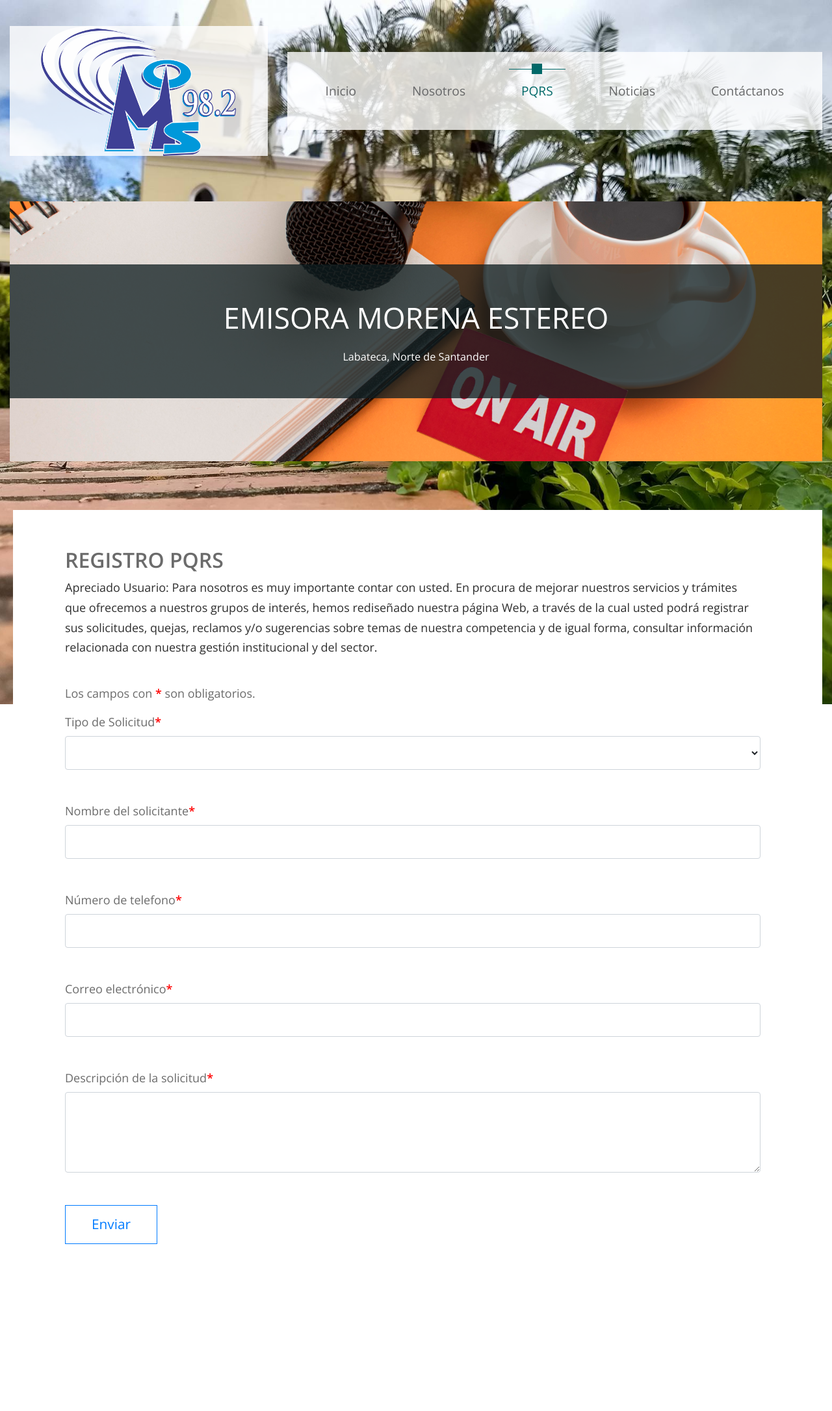
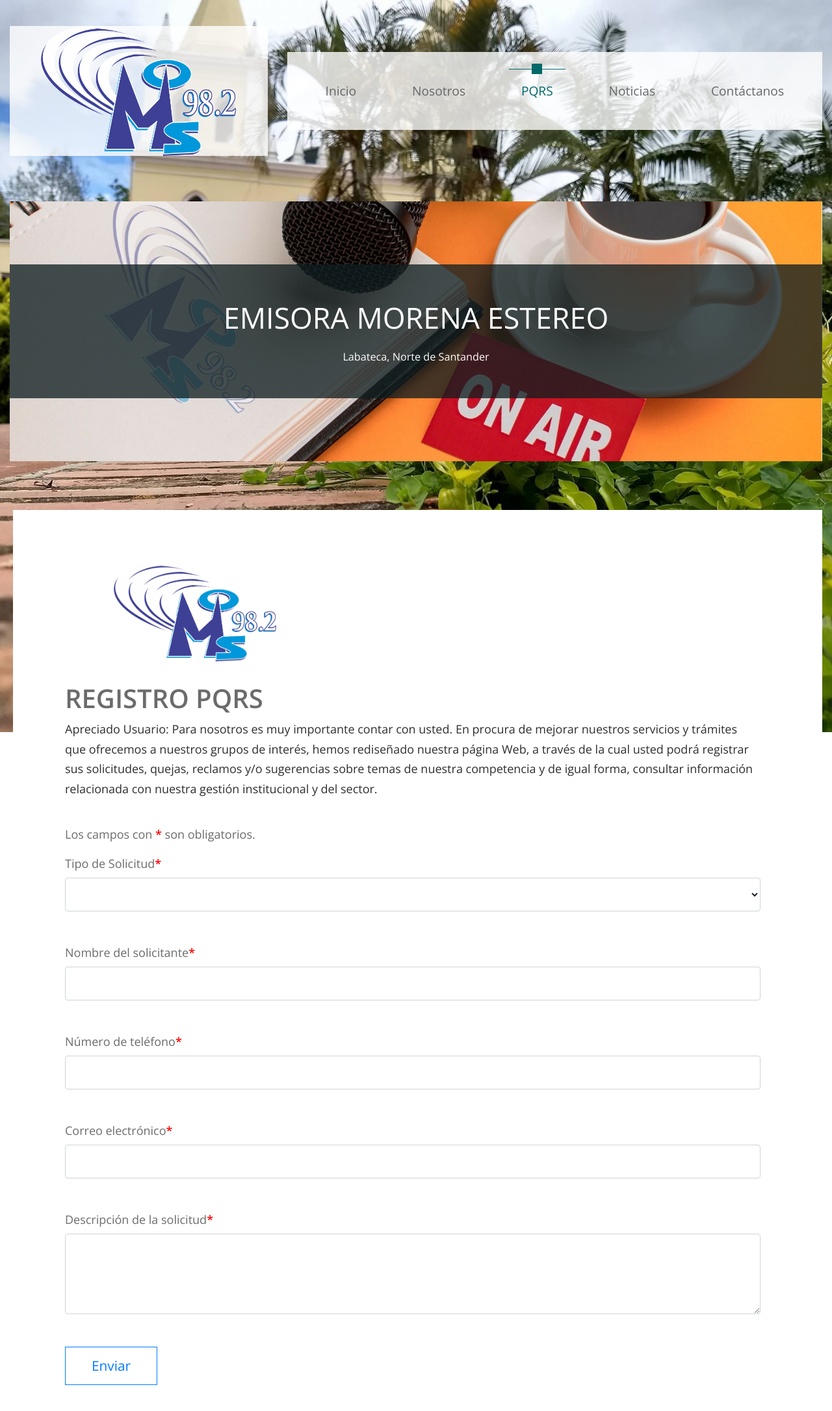
Before and after one commit to edyson10/emisora_morena, a PHP site: page /PQRS in a window 1280 px wide. Shown: the top 2172 px of the page at 65% size. Before the commit the page ends 1915 px from the top, so only its background shows below. Run offline with PHP 8.4, Linux system fonts and the light colour scheme; the visitor is signed in with stand-in values (Sample User, id 1); some libraries are stand-ins or nearby versions.

Commit message:
Modificación de algunas fotos

```diff
--- a/view/modulos/menu.php
+++ b/view/modulos/menu.php
@@ -1,7 +1,7 @@
 <div class="col-lg-8 col-1">
     <div class="tm-nav">
-        <nav class="navbar navbar-expand-lg navbar-light tm-bg-white-transparent tm-navbar">
-            <button class="navbar-toggler" type="button" data-toggle="collapse" data-target="#navbarNav" aria-controls="navbarNav" aria-expanded="false" aria-label="Toggle navigation">
+        <nav class="navbar navbar-expand-lg navbar-light tm-bg-white-transparent tm-navbar ">
+            <button class="navbar-toggler " type="button" data-toggle="collapse" data-target="#navbarNav" aria-controls="navbarNav" aria-expanded="false" aria-label="Toggle navigation">
                 <span class="navbar-toggler-icon"></span>
             </button>
             <div class="collapse navbar-collapse" id="navbarNav">
--- a/view/modulos/navegacion/Inicio.php
+++ b/view/modulos/navegacion/Inicio.php
@@ -11,7 +11,7 @@
             </div>
             <section class="row" id="tmServices">
                 <div class="col-12">
-                    <div class="parallax-window tm-services-parallax-header tm-testimonials-parallax-header" data-parallax="scroll" data-z-index="101" data-image-src="view/presentacion/img/11.jpg">
+                    <div class="parallax-window tm-services-parallax-header tm-testimonials-parallax-header" data-parallax="scroll" data-z-index="101" data-image-src="view/presentacion/img/24.jpg">
                         <div class="tm-bg-black-transparent text-center tm-services-header tm-testimonials-header">
                             <h2 class="text-uppercase tm-services-page-title tm-testimonials-page-title">EMISORA MORENA ESTEREO </h2>
                             <p class="tm-services-description mb-0 small">
--- a/view/modulos/navegacion/Nosotros.php
+++ b/view/modulos/navegacion/Nosotros.php
@@ -12,7 +12,7 @@
 
       <section class="row" id="tmServices" >
         <div class="col-12">
-           <div class="parallax-window tm-services-parallax-header tm-testimonials-parallax-header" data-parallax="scroll" data-z-index="101" data-image-src="view/presentacion/img/12.jpg">
+           <div class="parallax-window tm-services-parallax-header tm-testimonials-parallax-header" data-parallax="scroll" data-z-index="101" data-image-src="view/presentacion/img/11.jpg">
               <div class="tm-bg-black-transparent text-center tm-services-header tm-testimonials-header">
                   <h2 class="text-uppercase tm-services-page-title tm-testimonials-page-title">EMISORA MORENA ESTEREO</h2>
                   <p class="tm-services-description mb-0 small">Labateca, Norte de Santander</p>
--- a/view/modulos/navegacion/Noticias.php
+++ b/view/modulos/navegacion/Noticias.php
@@ -13,10 +13,10 @@
       <!-- Testimonials header -->
       <section class="row" id="tmServices">
         <div class="col-12">
-          <div class="parallax-window tm-services-parallax-header tm-testimonials-parallax-header" data-parallax="scroll" data-z-index="101" data-image-src="view/presentacion/img/ice-mountain.jpg">
+          <div class="parallax-window tm-services-parallax-header tm-testimonials-parallax-header" data-parallax="scroll" data-z-index="101" data-image-src="view/presentacion/img/13.jpg">
 
             <div class="tm-bg-black-transparent text-center tm-services-header tm-testimonials-header">
-              <h2 class="text-uppercase tm-services-page-title tm-testimonials-page-title">Testimonials</h2>
+              <h2 class="text-uppercase tm-services-page-title tm-testimonials-page-title">NOTICIAS</h2>
               <p class="tm-services-description mb-0 small">
                 Parallax movement background page ice mountain for testimonials.
               </p>
--- a/view/modulos/navegacion/PQRS.php
+++ b/view/modulos/navegacion/PQRS.php
@@ -13,7 +13,7 @@
       <!-- Services header -->
       <section class="row" id="tmServices">
         <div class="col-12">
-            <div class="parallax-window tm-services-parallax-header tm-testimonials-parallax-header" data-parallax="scroll" data-z-index="101" data-image-src="view/presentacion/img/14.jpg">
+            <div class="parallax-window tm-services-parallax-header tm-testimonials-parallax-header" data-parallax="scroll" data-z-index="101" data-image-src="view/presentacion/img/23.jpg">
               <div class="tm-bg-black-transparent text-center tm-services-header tm-testimonials-header">
                   <h2 class="text-uppercase tm-services-page-title tm-testimonials-page-title">EMISORA MORENA ESTEREO</h2>
                   <p class="tm-services-description mb-0 small">Labateca, Norte de Santander</p>
@@ -26,7 +26,14 @@
                 <div class="col-12 tm-home-container">
                     <div class="col-lg-12 tm-contact-col-right">
                         <div class="tm-bg-white tm-contact-text">
-                            <h2 class="font-weight-bold">REGISTRO PQRS</h2>
+
+                        <div class="tm-brand-container tm-bg-white-transparent">
+                          <img src="view/presentacion/img/logoemisora.png" width="250" height="150">
+                        </div>
+
+                            <h2 class="font-weight-bold"> </h2>
+                            <h1 class="font-weight-bold">REGISTRO PQRS</h1>
+                            <h2 class="font-weight-bold"> </h2>
                             <p class="tm-service-tab-p" style="color:#2E2E2E">
                               Apreciado Usuario:
                               Para nosotros es muy importante contar con usted.
@@ -56,7 +63,7 @@
                                 <input type="nomSolicitante" class="form-control text-body" id="exampleFormControlInput1" placeholder="name@example.com">
                               </div>
                               <div class="form-group">
-                                <label for="exampleFormControlInput1">Número de telefono<b style="color:#FF0000">*</b></label>
+                                <label for="exampleFormControlInput1">Número de teléfono<b style="color:#FF0000">*</b></label>
                                 <input type="telSolicitante" class="form-control text-body" id="exampleFormControlInput1" placeholder="name@example.com">
                               </div>
                               <div class="form-group">
```
Also changed, not shown: view/presentacion/img/14.jpg (deleted), view/presentacion/img/23.jpg (added), view/presentacion/img/24.jpg (added).
